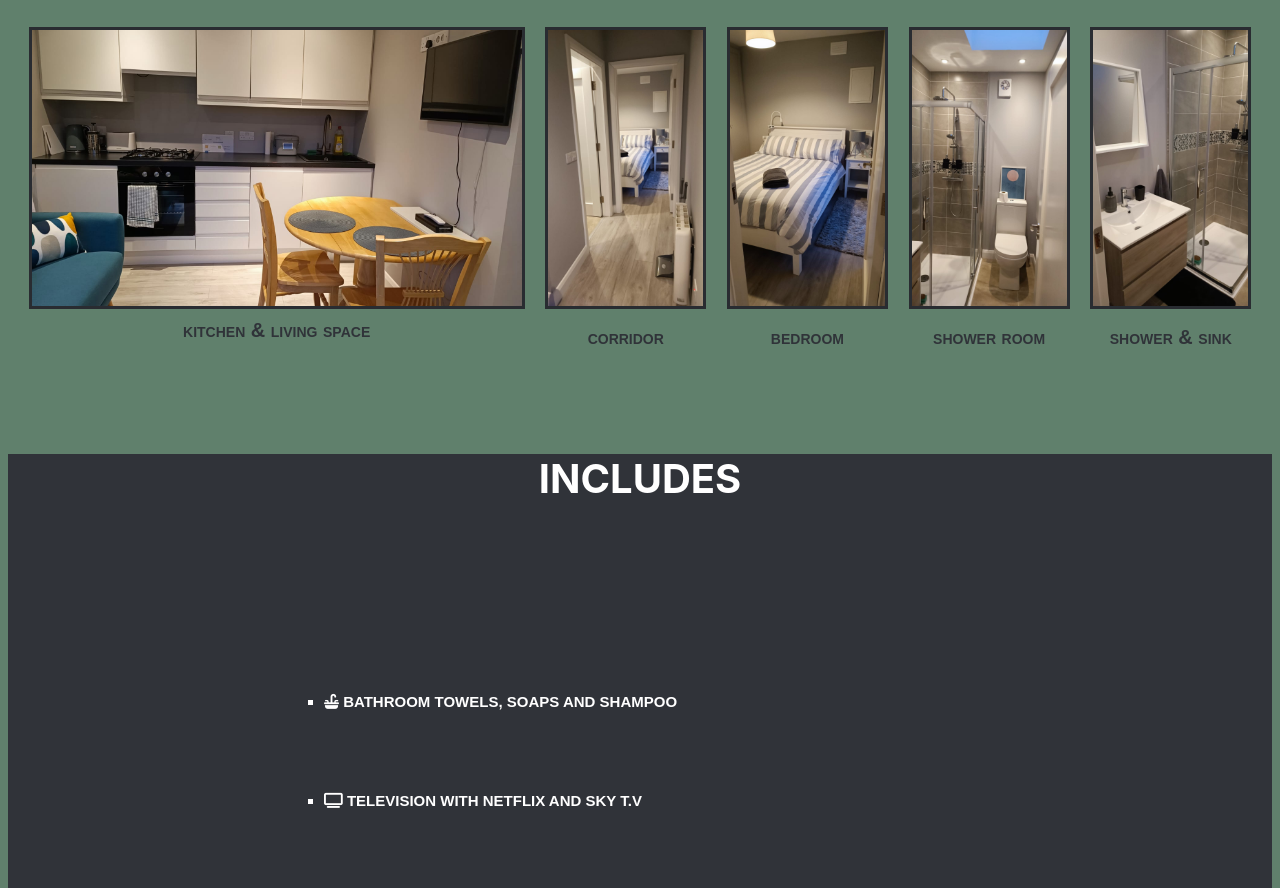
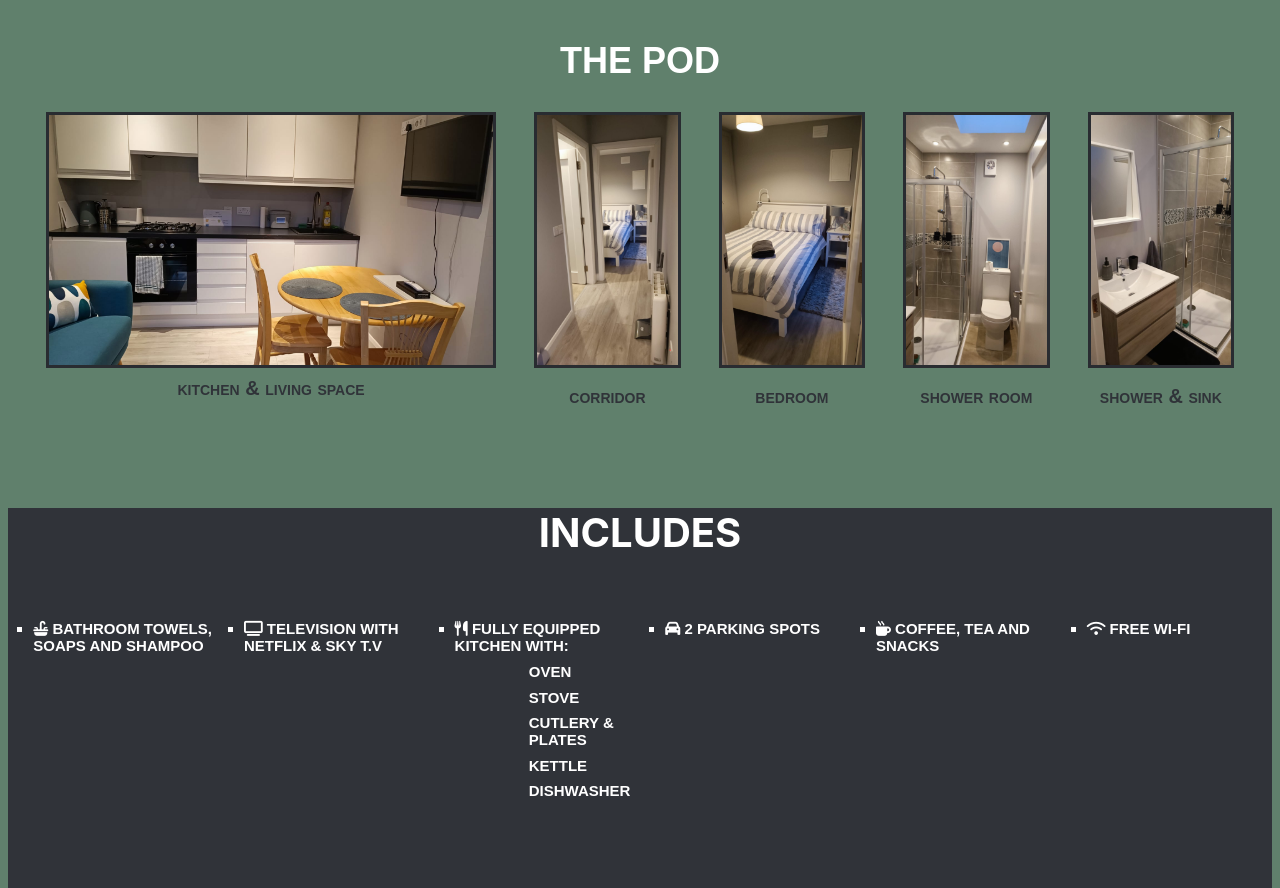
Before and after one commit to Aron-M/SLIGO-POD-HOUSE-RENTAL-2ND-SUBMISSION, a plain HTML site: page index.html in a window 1280 px wide. Shown: the part 897-1785 px from the top of the page. Drawn offline with Linux system fonts and the light colour scheme.

Commit message:
styling INCLUDES section in 800px media query

```diff
--- a/assets/css/style.css
+++ b/assets/css/style.css
@@ -191,7 +191,7 @@ figcaption {
     font-weight: bold;
     display: flex;
     align-items: center;
-    text-align:lcenter;
+    text-align:center;
     padding: 10%;
     display: flex;
     flex-direction: column;
@@ -393,6 +393,7 @@ figcaption {
         object-fit: fill;
         margin-top: 3%;
 
+
     }
 
     .gallery{
@@ -404,7 +405,30 @@ figcaption {
     .interior-images,
     #kitchen-living-space {
         width:100%;
-        max-width:55vw;
-        height:22vw;
+        max-width:45vw;
+        height:20vw;
+        object-fit:cover;
+    }
+
+    .big-heading {
+        margin-top: 10%;
+    }
+
+    .info-div {
+        margin-bottom: 7%;
+    }
+
+    .listfeatures {
+
+        display: flex;
+        align-items:flex-start;
+        flex-direction: row;
+        justify-content: space-evenly;
+        width: 100%;
+        height: auto;
+        margin-left: 2%;
+        padding:0;
+        margin-bottom:0;
+        font-size: 0.2rem;
     }
 }
--- a/index.html
+++ b/index.html
@@ -87,7 +87,7 @@
           <i class="fa-solid fa-sink"></i> Bathroom towels, soaps and shampoo
         </li>
         <li>
-          <i class="fa-solid fa-tv"></i> Television with NETFLIX and SKY T.V
+          <i class="fa-solid fa-tv"></i> Television with NETFLIX & SKY T.V
         </li>
         <li>
           <i class="fa-solid fa-utensils"></i> Fully equipped kitchen with:
```
